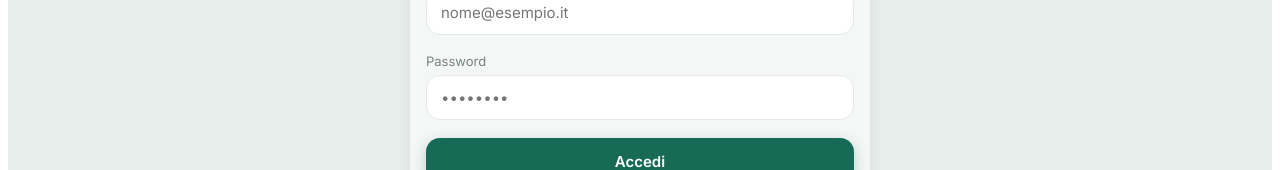
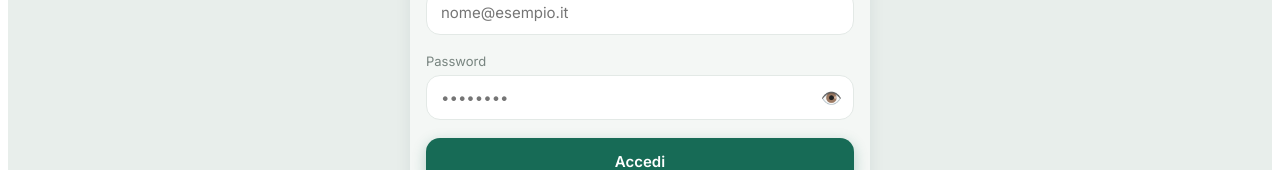
Before and after one commit to bombodami-creator/Mindbite, a React (Vite) app: page / in a window 1280 px wide. Shown: the part 150-320 px from the top of the page. Built offline with nearby package versions, Linux system fonts and the light colour scheme.

Commit message:
Add files via upload

```diff
--- a/src/App.jsx
+++ b/src/App.jsx
@@ -80,6 +80,10 @@ const STYLE = `
 }
 .kn-input:focus { outline: 2px solid var(--accent); outline-offset: 1px; }
 
+.kn-pwd-wrap { position: relative; }
+.kn-pwd-wrap .kn-input { padding-right: 44px; }
+.kn-pwd-toggle { position: absolute; right: 4px; top: 50%; transform: translateY(-50%); background: none; border: none; cursor: pointer; font-size: 17px; padding: 8px; line-height: 1; color: var(--ink-soft); }
+
 .kn-btn {
   width: 100%; font-family: 'Inter', sans-serif; font-size: 15px; font-weight: 600;
   padding: 14px 16px; border-radius: var(--radius-md);
@@ -874,6 +878,8 @@ export default function MindbiteApp() {
   const [accountPassword, setAccountPassword] = useState("");
   const [accountEsistente, setAccountEsistente] = useState(null); // null = ancora in caricamento (solo modalita' locale)
   const [erroreLogin, setErroreLogin] = useState(null);
+  const [mostraPassword, setMostraPassword] = useState(false);
+  const [mostraPasswordRecupero, setMostraPasswordRecupero] = useState(false);
   const [caricandoAccount, setCaricandoAccount] = useState(true);
   const [authToken, setAuthToken] = useState(null); // presente solo in modalita' backend online
   const [firebaseUid, setFirebaseUid] = useState(null); // presente solo in modalita' Firebase
@@ -2255,7 +2261,10 @@ export default function MindbiteApp() {
                 </div>
                 <div className="kn-field">
                   <label className="kn-label">Password</label>
-                  <input className="kn-input" type="password" placeholder="••••••••" value={accountPassword} onChange={(e) => { setAccountPassword(e.target.value); setErroreLogin(null); }} />
+                  <div className="kn-pwd-wrap">
+                    <input className="kn-input" type={mostraPassword ? "text" : "password"} placeholder="••••••••" value={accountPassword} onChange={(e) => { setAccountPassword(e.target.value); setErroreLogin(null); }} />
+                    <button type="button" className="kn-pwd-toggle" onClick={() => setMostraPassword((v) => !v)} title={mostraPassword ? "Nascondi password" : "Mostra password"}>{mostraPassword ? "🙈" : "👁️"}</button>
+                  </div>
                 </div>
                 {erroreLogin && <p className="kn-error" style={{ marginTop: 0 }}>{erroreLogin}</p>}
                 <button className="kn-btn" onClick={accedi}>Accedi</button>
@@ -2282,7 +2291,10 @@ export default function MindbiteApp() {
             </div>
             <div className="kn-field">
               <label className="kn-label">Password</label>
-              <input className="kn-input" type="password" placeholder="••••••••" value={accountPassword} onChange={(e) => { setAccountPassword(e.target.value); setErroreLogin(null); }} />
+              <div className="kn-pwd-wrap">
+                <input className="kn-input" type={mostraPassword ? "text" : "password"} placeholder="••••••••" value={accountPassword} onChange={(e) => { setAccountPassword(e.target.value); setErroreLogin(null); }} />
+                <button type="button" className="kn-pwd-toggle" onClick={() => setMostraPassword((v) => !v)} title={mostraPassword ? "Nascondi password" : "Mostra password"}>{mostraPassword ? "🙈" : "👁️"}</button>
+              </div>
             </div>
             {erroreLogin && <p className="kn-error" style={{ marginTop: 0 }}>{erroreLogin}</p>}
             {accountEsistente && (
@@ -2341,7 +2353,10 @@ export default function MindbiteApp() {
                     </div>
                     <div className="kn-field">
                       <label className="kn-label">Nuova password</label>
-                      <input className="kn-input" type="password" placeholder="••••••••" value={recuperaNuovaPassword} onChange={(e) => { setRecuperaNuovaPassword(e.target.value); setRecuperaErrore(null); }} />
+                      <div className="kn-pwd-wrap">
+                        <input className="kn-input" type={mostraPasswordRecupero ? "text" : "password"} placeholder="••••••••" value={recuperaNuovaPassword} onChange={(e) => { setRecuperaNuovaPassword(e.target.value); setRecuperaErrore(null); }} />
+                        <button type="button" className="kn-pwd-toggle" onClick={() => setMostraPasswordRecupero((v) => !v)} title={mostraPasswordRecupero ? "Nascondi password" : "Mostra password"}>{mostraPasswordRecupero ? "🙈" : "👁️"}</button>
+                      </div>
                     </div>
                     {recuperaErrore && <p className="kn-error" style={{ marginTop: 0 }}>{recuperaErrore}</p>}
                     <button className="kn-btn" onClick={confermaNuovaPassword}>Reimposta password</button>
```
